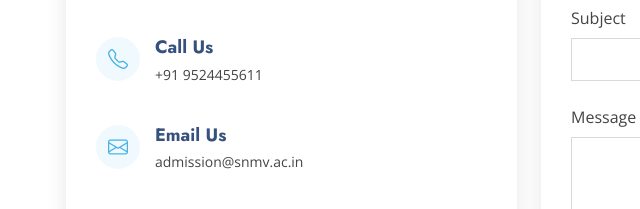
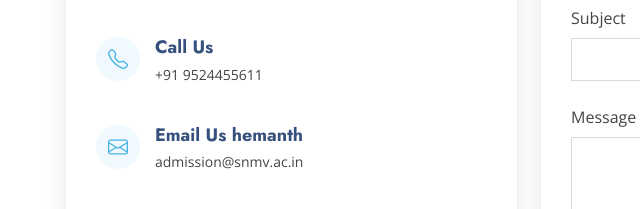
Before and after one commit to hemanthpawar11/hph, a plain HTML site: page index.html in a window 1280 px wide. Shown: the part 7074-7283 px from the top of the page, 16-656 px from the left. Drawn offline with nearby package versions, Linux system fonts and the light colour scheme; grey boxes are pictures that could not be loaded; files whose address does not match are found by name.

Commit message:
harish muleva modified

```diff
--- a/index.html
+++ b/index.html
@@ -877,7 +877,7 @@
               <div class="info-item d-flex" data-aos="fade-up" data-aos-delay="400">
                 <i class="bi bi-envelope flex-shrink-0"></i>
                 <div>
-                  <h3>Email Us</h3>
+                  <h3>Email Us hemanth</h3>
                   <p>admission@snmv.ac.in</p>
                 </div>
               </div><!-- End Info Item -->
```
